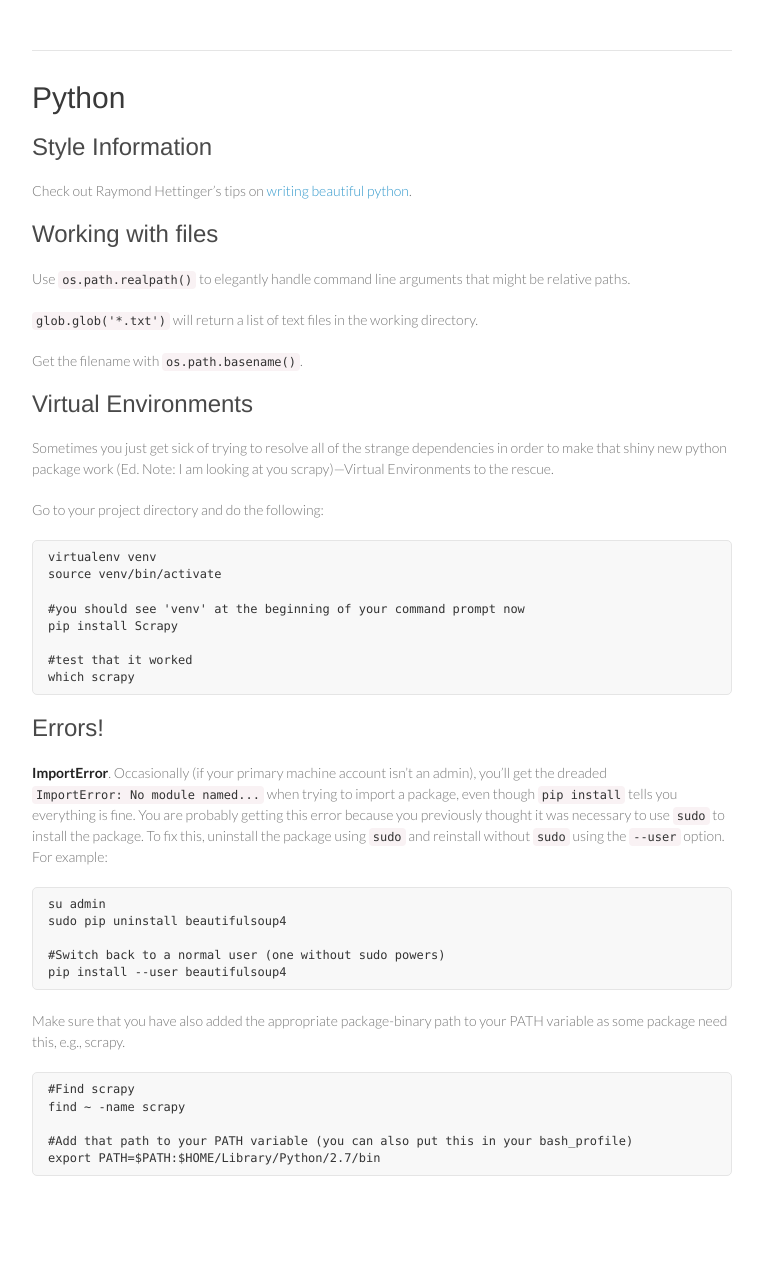
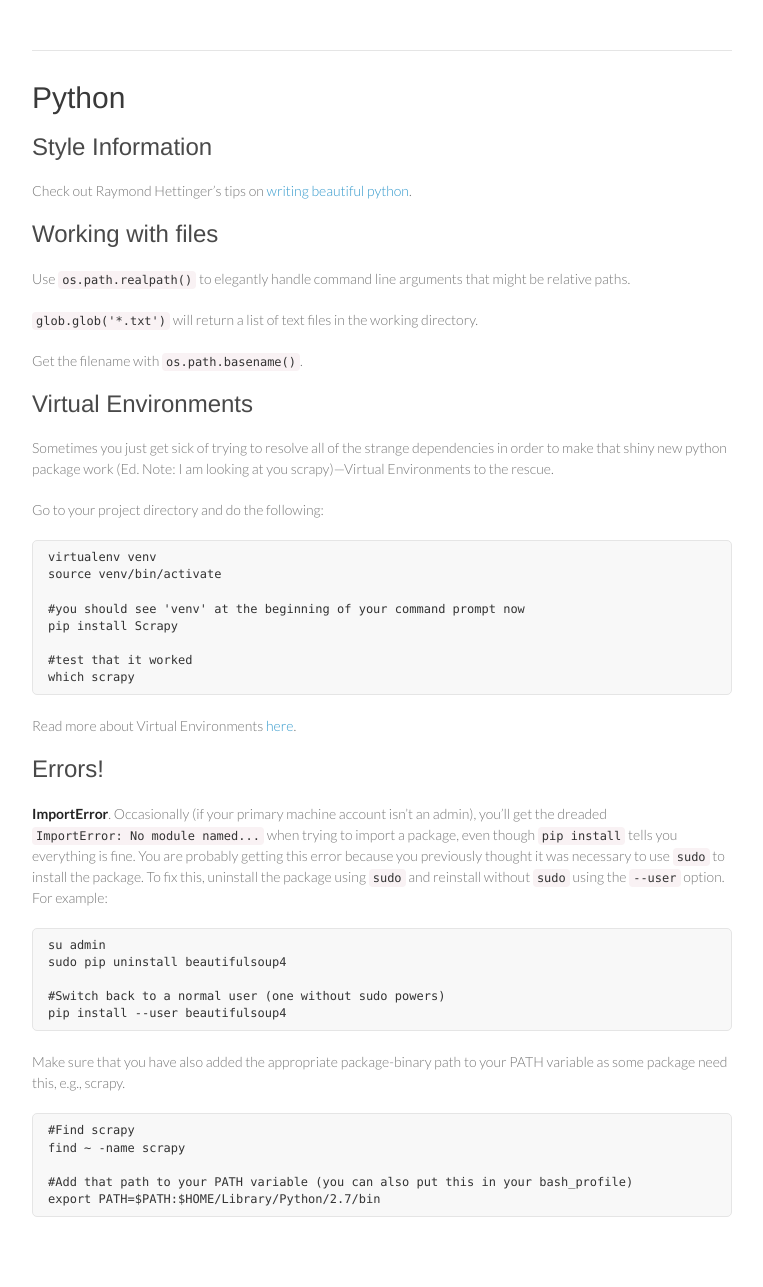
Before and after one commit to rjwalls/tips, a Jekyll site: the page built from _posts/1900-01-01-Python.md, in a window 1280 px wide. Shown: the whole page, without its empty margins (258-1021 px from the left). Built offline with Jekyll 4.4.1, drawn with Linux system fonts in a browser that asks for light colours; Markdown is read by kramdown in place of the engine named in the settings; before the commit the page ends 1246 px from its top, so only the background shows below that.

Commit message:
Update 1900-01-01-Python.md

````diff
--- a/_posts/1900-01-01-Python.md
+++ b/_posts/1900-01-01-Python.md
@@ -33,7 +33,7 @@ pip install Scrapy
 #test that it worked
 which scrapy
 ```
-
+Read more about Virtual Environments [here](http://docs.python-guide.org/en/latest/dev/virtualenvs/).
 
 ### Errors!
 
````
